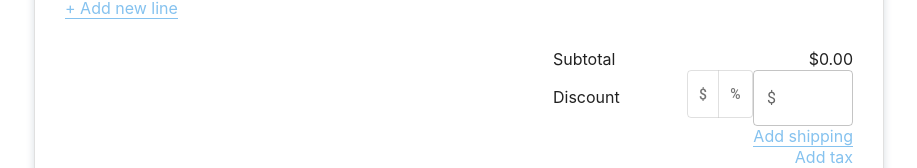
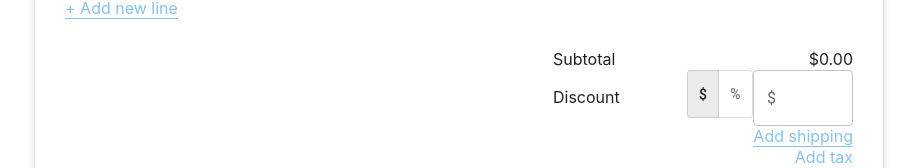
Before and after one commit to kiaramand/streamlined-fe-exercise, a React (Create React App) app: page / in a window 1280 px wide. Both pictures are taken after a click on the element "Add discount". Shown: the part 500-668 px from the top of the page, without its empty margins (181-1098 px from the left). Built offline with nearby package versions, Linux system fonts and the light colour scheme.

Commit message:
allow selecting of discount type

```diff
--- a/src/components/InvoiceCreateForm.js
+++ b/src/components/InvoiceCreateForm.js
@@ -29,6 +29,7 @@ const initialState = {
   terms: null,
   lineItems: [{ items: null, description: null, quantity: null, price: null, amount: null }],
   discount: null,
+  discountType: "dollar",
   shipping: null,
   tax: null
 }
@@ -44,6 +45,7 @@ class InvoiceCreateForm extends React.Component {
     this.showDiscount = this.showDiscount.bind(this);
     this.showShipping = this.showShipping.bind(this);
     this.showTax = this.showTax.bind(this);
+    this.changeDiscountType = this.changeDiscountType.bind(this);
   }
 
   async componentDidMount() {
@@ -83,6 +85,10 @@ class InvoiceCreateForm extends React.Component {
 
   showTax() {
     this.setState({ taxShown: true });
+  }
+
+  changeDiscountType(value) {
+    this.setState({ discountType: value});
   }
 
   render() {
@@ -174,6 +180,8 @@ class InvoiceCreateForm extends React.Component {
             shippingShown={this.state.shippingShown}
             discountShown={this.state.discountShown}
             taxShown={this.state.taxShown}
+            discountType={this.state.discountType}
+            changeDiscountType={this.changeDiscountType}
           />
         </Paper>
       </div>
--- a/src/components/InvoiceTotalSection.js
+++ b/src/components/InvoiceTotalSection.js
@@ -6,7 +6,19 @@ import {
   ToggleButton
 } from '@mui/material';
 
-const InvoiceTotalSection = ({ showDiscount, showShipping, showTax, discountShown, shippingShown, taxShown, ...other }) => {
+const InvoiceTotalSection = (
+  {
+    showDiscount,
+    showShipping,
+    showTax,
+    discountShown,
+    shippingShown,
+    taxShown,
+    discountType,
+    changeDiscountType,
+    ...other
+  }) => {
+
   return (
     <div className='flex-column invoice-total-section-wrapper'>
       <div className='flex-column invoice-total-section'>
@@ -18,7 +30,10 @@ const InvoiceTotalSection = ({ showDiscount, showShipping, showTax, discountShow
           <div className='flex-row space-between'>
             <div className='label'>Discount</div>
             <div>
-              <ToggleButtonGroup>
+              <ToggleButtonGroup
+                value={discountType}
+                onChange={(e) => changeDiscountType(e.target.value)}
+              >
                 <ToggleButton value="dollar">
                   $
                 </ToggleButton>
@@ -28,7 +43,7 @@ const InvoiceTotalSection = ({ showDiscount, showShipping, showTax, discountShow
               </ToggleButtonGroup>
               <TextField
                 className='input'
-                InputProps={{ startAdornment: <InputAdornment position="start">$</InputAdornment> }}
+                InputProps={{ startAdornment: <InputAdornment position="start">{discountType === "dollar" ? "$" : "%"}</InputAdornment> }}
               />
             </div>
           </div>
```
Also changed, not shown: src/App.scss (line endings or trailing spaces).
